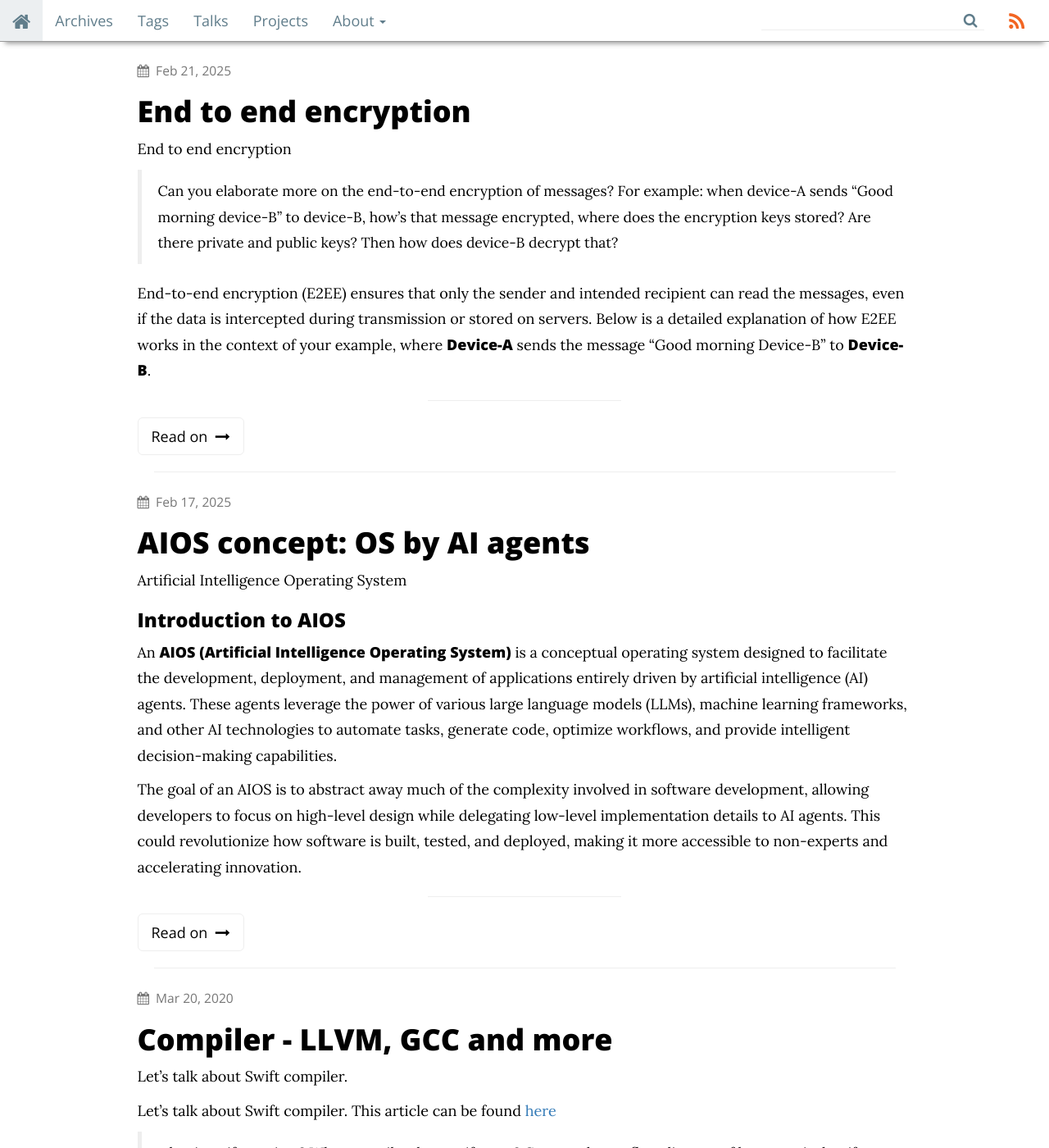
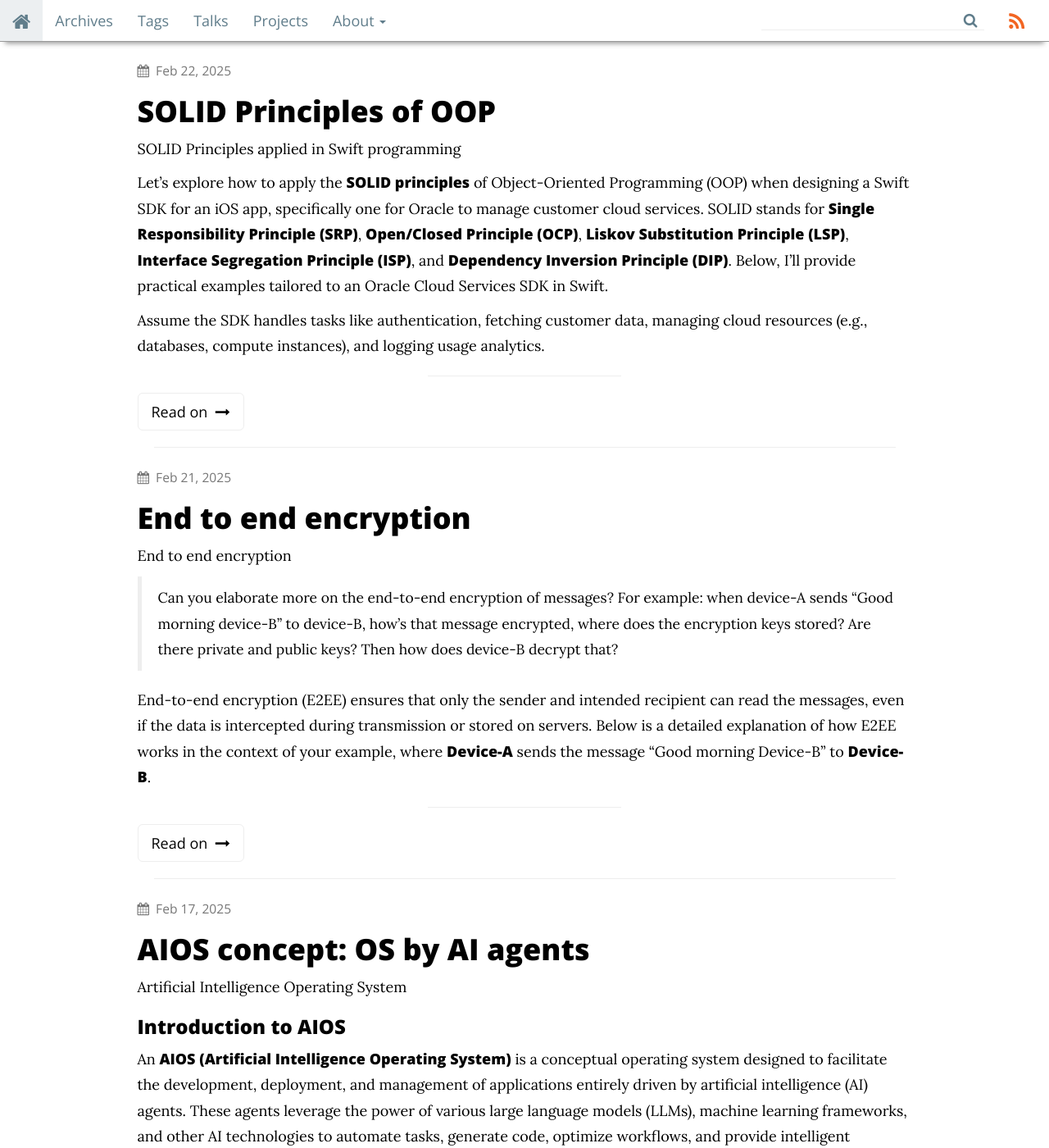
Before and after one commit to freesuraj/freesuraj.github.io, a Jekyll site: the page built from index.html, in a window 1280 px wide and 1400 px high. Shown: the whole window at 82% size. Built offline with Jekyll 4.4.1, drawn with Linux system fonts in a browser that asks for light colours; nearby versions of some CDN libraries; the list of posts is cut into pages by our own code; some of the changed lines change nothing that is shown; some of the changed text lies outside the part shown.

Commit message:
New post about SOLID

````diff
--- a/_posts/2020-03-20-compiler.md
+++ b/_posts/2020-03-20-compiler.md
@@ -8,9 +8,6 @@ tags: ios swift tips design patterns
 
 <div class="cap"></div>
 Let's talk about Swift compiler.
-
-
-Let's talk about Swift compiler. This article can be found [here](https://freesuraj.github.io/2020/03/20/compiler/#more)
 
 > what is swift runtime? What compiler does swift uses?  Can you draw a flow diagram of how a typical swift code like  if (true) { print("hello, world!") }  goes through various stages of compile, run time, finally to the machine code?
 
--- /dev/null
+++ b/_posts/2025-02-22-solid.md
@@ -0,0 +1,335 @@
+---
+layout: post
+title: "SOLID Principles of OOP"
+date: 2025-02-22 19:46:00
+description: "Examples in Swift"
+tags: oop swift solid
+---
+
+<div class="cap"></div>
+SOLID Principles applied in Swift programming
+
+Let’s explore how to apply the **SOLID principles** of Object-Oriented Programming (OOP) when designing a Swift SDK for an iOS app, specifically one for Oracle to manage customer cloud services. SOLID stands for **Single Responsibility Principle (SRP)**, **Open/Closed Principle (OCP)**, **Liskov Substitution Principle (LSP)**, **Interface Segregation Principle (ISP)**, and **Dependency Inversion Principle (DIP)**. Below, I’ll provide practical examples tailored to an Oracle Cloud Services SDK in Swift.
+
+Assume the SDK handles tasks like authentication, fetching customer data, managing cloud resources (e.g., databases, compute instances), and logging usage analytics.
+
+---
+
+<!--more-->[ ](#){: id="more"}
+
+
+### 1. Single Responsibility Principle (SRP)
+**Definition**: A class should have only one reason to change, meaning it should have a single responsibility.
+
+**Example**: Separate authentication logic from resource management.
+
+```swift
+// Bad: One class handling both authentication and resource fetching
+class CloudManager {
+    func authenticate(username: String, password: String) { /* ... */ }
+    func fetchResources() { /* ... */ }
+}
+
+// Good: Split responsibilities
+class AuthenticationManager {
+    func authenticate(username: String, password: String) -> Result<String, Error> {
+        // Authenticate with Oracle Cloud API and return token
+        return .success("auth_token")
+    }
+}
+
+class ResourceManager {
+    private let authToken: String
+
+    init(authToken: String) {
+        self.authToken = authToken
+    }
+
+    func fetchResources() -> [CloudResource] {
+        // Fetch resources using authToken
+        return [CloudResource(id: "db1", type: .database)]
+    }
+}
+```
+- **Why it’s SRP**: `AuthenticationManager` is responsible only for authentication, and `ResourceManager` handles resource-related tasks. If authentication logic changes (e.g., OAuth vs. API key), only `AuthenticationManager` is affected.
+
+---
+
+### 2. Open/Closed Principle (OCP)
+**Definition**: Classes should be open for extension but closed for modification.
+
+**Example**: Allow adding new cloud resource types (e.g., database, compute) without modifying existing code.
+
+```swift
+// Bad: Hardcoding resource types in a switch
+class ResourceHandler {
+    func processResource(type: String) {
+        switch type {
+        case "database": print("Processing database")
+        case "compute": print("Processing compute")
+        default: break
+        }
+    }
+}
+
+// Good: Use protocol and extensions
+protocol CloudResource {
+    var id: String { get }
+    func process()
+}
+
+struct DatabaseResource: CloudResource {
+    let id: String
+    func process() {
+        print("Processing database: \(id)")
+    }
+}
+
+struct ComputeResource: CloudResource {
+    let id: String
+    func process() {
+        print("Processing compute: \(id)")
+    }
+}
+
+class ResourceHandler {
+    func processResource(_ resource: CloudResource) {
+        resource.process()
+    }
+}
+
+// Usage
+let handler = ResourceHandler()
+let db = DatabaseResource(id: "db1")
+let compute = ComputeResource(id: "comp1")
+handler.processResource(db)      // "Processing database: db1"
+handler.processResource(compute) // "Processing compute: comp1"
+```
+- **Why it’s OCP**: New resource types (e.g., `StorageResource`) can be added by conforming to `CloudResource` without changing `ResourceHandler`.
+
+---
+
+### 3. Liskov Substitution Principle (LSP)
+**Definition**: Subtypes must be substitutable for their base types without altering the correctness of the program.
+
+**Example**: Ensure a base `CloudService` protocol can be swapped with specific implementations.
+
+```swift
+protocol CloudService {
+    func start() throws
+    func stop() throws
+}
+
+class DatabaseService: CloudService {
+    func start() throws {
+        print("Starting database service")
+    }
+
+    func stop() throws {
+        print("Stopping database service")
+    }
+}
+
+class ComputeService: CloudService {
+    func start() throws {
+        print("Starting compute service")
+    }
+
+    func stop() throws {
+        print("Stopping compute service")
+    }
+}
+
+class CloudController {
+    func manageService(_ service: CloudService) throws {
+        try service.start()
+        try service.stop()
+    }
+}
+
+// Usage
+let controller = CloudController()
+let dbService = DatabaseService()
+let computeService = ComputeService()
+try controller.manageService(dbService)       // Works with DatabaseService
+try controller.manageService(computeService)  // Works with ComputeService
+```
+- **Why it’s LSP**: `DatabaseService` and `ComputeService` can substitute `CloudService` without breaking `CloudController`. If a subtype violated this (e.g., throwing unexpected errors), it would break LSP.
+
+---
+
+### 4. Interface Segregation Principle (ISP)
+**Definition**: Clients should not be forced to depend on interfaces they don’t use.
+
+**Example**: Split a broad `CloudManager` protocol into smaller, focused protocols.
+
+```swift
+// Bad: One large protocol
+protocol CloudManager {
+    func authenticate()
+    func fetchResources()
+    func logAnalytics()
+}
+
+// Good: Segregated protocols
+protocol Authenticator {
+    func authenticate()
+}
+
+protocol ResourceFetcher {
+    func fetchResources()
+}
+
+protocol AnalyticsLogger {
+    func logAnalytics()
+}
+
+class OracleCloudClient: Authenticator, ResourceFetcher, AnalyticsLogger {
+    func authenticate() {
+        print("Authenticating with Oracle Cloud")
+    }
+
+    func fetchResources() {
+        print("Fetching cloud resources")
+    }
+
+    func logAnalytics() {
+        print("Logging usage data")
+    }
+}
+
+// Usage: Clients only depend on what they need
+func setupAuthenticator(_ auth: Authenticator) {
+    auth.authenticate()
+}
+
+let client = OracleCloudClient()
+setupAuthenticator(client) // Only uses Authenticator
+```
+- **Why it’s ISP**: A client needing only authentication isn’t forced to implement or depend on resource fetching or analytics logging.
+
+---
+
+### 5. Dependency Inversion Principle (DIP)
+**Definition**: High-level modules should not depend on low-level modules; both should depend on abstractions. Also, abstractions should not depend on details.
+
+**Example**: Decouple networking logic from the SDK using a protocol.
+
+```swift
+// Bad: Direct dependency on URLSession
+class ResourceManager {
+    private let session = URLSession.shared
+
+    func fetchResources() {
+        session.dataTask(with: URL(string: "https://oraclecloud.com/resources")!) { _, _, _ in }
+    }
+}
+
+// Good: Depend on an abstraction
+protocol NetworkClient {
+    func fetchData(from url: URL) async throws -> Data
+}
+
+class URLSessionClient: NetworkClient {
+    private let session: URLSession
+
+    init(session: URLSession = .shared) {
+        self.session = session
+    }
+
+    func fetchData(from url: URL) async throws -> Data {
+        let (data, _) = try await session.data(from: url)
+        return data
+    }
+}
+
+class ResourceManager {
+    private let networkClient: NetworkClient
+
+    init(networkClient: NetworkClient) {
+        self.networkClient = networkClient
+    }
+
+    func fetchResources() async throws -> [CloudResource] {
+        let data = try await networkClient.fetchData(from: URL(string: "https://oraclecloud.com/resources")!)
+        // Parse data and return resources
+        return [CloudResource(id: "db1", type: .database)]
+    }
+}
+
+// Usage
+let networkClient = URLSessionClient()
+let resourceManager = ResourceManager(networkClient: networkClient)
+```
+- **Why it’s DIP**: `ResourceManager` depends on the `NetworkClient` abstraction, not `URLSession`. This allows swapping implementations (e.g., a mock client for testing) without changing `ResourceManager`.
+
+---
+
+### Putting It Together: Oracle Cloud SDK
+Here’s a cohesive example combining these principles:
+
+```swift
+// Abstractions
+protocol Authenticator {
+    func authenticate() async throws -> String
+}
+
+protocol ResourceFetcher {
+    func fetchResources() async throws -> [CloudResource]
+}
+
+protocol CloudResource {
+    var id: String { get }
+    func process()
+}
+
+// Concrete implementations
+struct DatabaseResource: CloudResource {
+    let id: String
+    func process() { print("Processing database: \(id)") }
+}
+
+class OracleAuthenticator: Authenticator {
+    private let networkClient: NetworkClient
+
+    init(networkClient: NetworkClient) {
+        self.networkClient = networkClient
+    }
+
+    func authenticate() async throws -> String {
+        let data = try await networkClient.fetchData(from: URL(string: "https://oraclecloud.com/auth")!)
+        return "auth_token" // Simplified
+    }
+}
+
+class OracleResourceFetcher: ResourceFetcher {
+    private let authToken: String
+    private let networkClient: NetworkClient
+
+    init(authToken: String, networkClient: NetworkClient) {
+        self.authToken = authToken
+        self.networkClient = networkClient
+    }
+
+    func fetchResources() async throws -> [CloudResource] {
+        let data = try await networkClient.fetchData(from: URL(string: "https://oraclecloud.com/resources?token=\(authToken)")!)
+        return [DatabaseResource(id: "db1")]
+    }
+}
+
+// Usage
+let networkClient = URLSessionClient()
+let authenticator = OracleAuthenticator(networkClient: networkClient)
+let token = try await authenticator.authenticate()
+let fetcher = OracleResourceFetcher(authToken: token, networkClient: networkClient)
+let resources = try await fetcher.fetchResources()
+resources.forEach { $0.process() }
+```
+
+- **SRP**: Each class has one job (authentication, fetching, processing).
+- **OCP**: New resource types can be added via `CloudResource`.
+- **LSP**: `DatabaseResource` substitutes `CloudResource` seamlessly.
+- **ISP**: Clients use only the protocols they need (`Authenticator`, `ResourceFetcher`).
+- **DIP**: Dependencies are injected via abstractions (`NetworkClient`).
+
+This design makes the SDK modular, testable, and extensible—perfect for managing Oracle Cloud services!
````
Also changed, not shown: _posts/2025-02-17-aios.md (+0 -1 lines).
